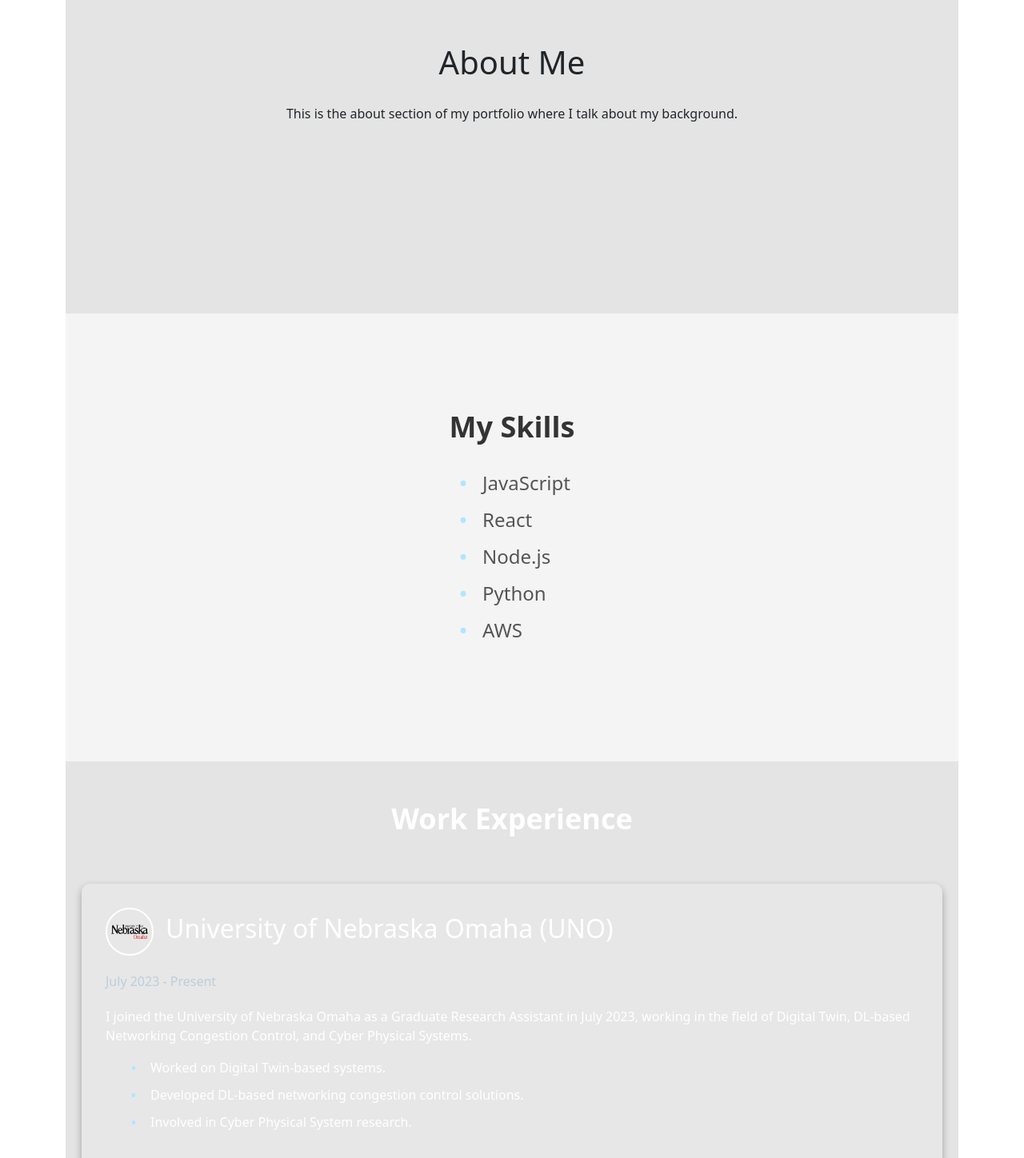
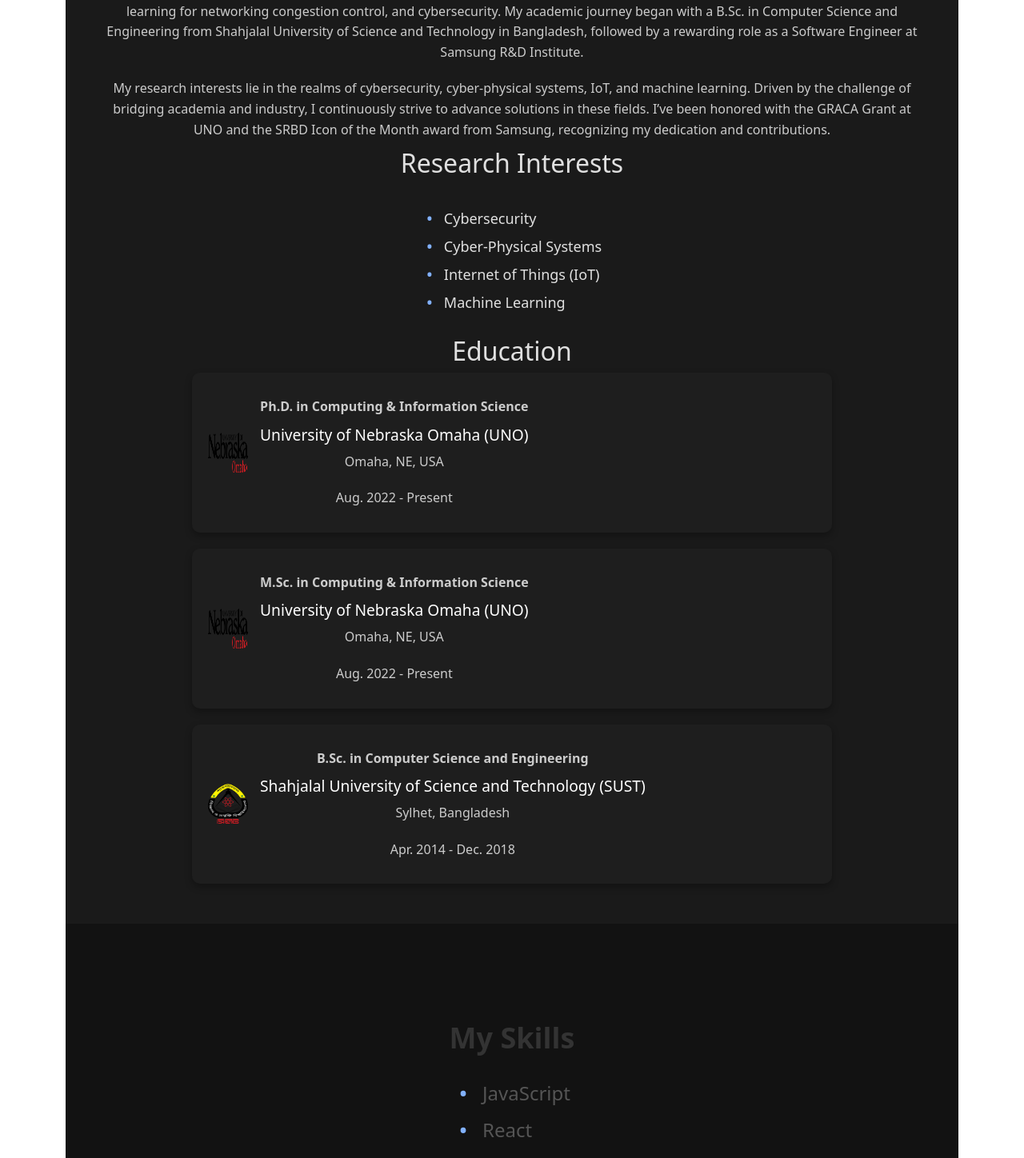
Before and after one commit to ruman23/portfolio, a React (Create React App) app: page / in a window 1280 px wide. Shown: the part 628-2076 px from the top of the page at 80% size. Built offline with nearby package versions, Linux system fonts and the light colour scheme.

Commit message:
rewrote the about me

```diff
--- a/package.json
+++ b/package.json
@@ -6,6 +6,7 @@
     "@testing-library/jest-dom": "^5.17.0",
     "@testing-library/react": "^13.4.0",
     "@testing-library/user-event": "^13.5.0",
+    "bibtex-parse-js": "^0.0.24",
     "bootstrap": "^5.3.3",
     "react": "^18.3.1",
     "react-dom": "^18.3.1",
--- a/src/App.css
+++ b/src/App.css
@@ -18,25 +18,25 @@ section {
 
 /* Section specific styling */
 #home {
-  background-color: #f4f4f4;
+  background-color: #121212;
 }
 
 #about {
-  background-color: #e4e4e4;
+  background-color: #1a1a1a;
 }
 
 #skills {
-  background-color: #f4f4f4;
+  background-color: #121212;
 }
 
 #experience {
-  background-color: #e4e4e4;
+  background-color: #1a1a1a;
 }
 
 #portfolio {
-  background-color: #f4f4f4;
+  background-color: #121212;
 }
 
 #contact {
-  background-color: #e4e4e4;
+  background-color: #1a1a1a;
 }
--- a/src/components/About.css
+++ b/src/components/About.css
@@ -1,23 +1,114 @@
+/* About Section Styling */
 #about {
+  padding: 50px;
+  text-align: center;
   display: flex;
   flex-direction: column;
-  justify-content: center; /* Centers content vertically when needed */
-  align-items: center;     /* Centers content horizontally */
-  padding: 50px;
-  text-align: center;      /* Centers text inside the element */
+  align-items: center;
+  color: #e0e0e0;
 }
 
-/* Optional: For consistent appearance on larger screens */
-@media (min-width: 768px) {
-  #about {
-    min-height: 70vh;      /* Sets a minimum height on larger screens */
-  }
-}
-
+/* Heading and Paragraph Styling */
 #about h1 {
-  margin-top: 0;           /* Removes default margin on the h1 */
+  font-size: 2rem;
+  margin-bottom: 20px;
+  color: #ffffff;
 }
 
 #about p {
-  margin-top: 20px;        /* Adds space between the h1 and the paragraph */
+  font-size: 1rem;
+  margin: 10px 0;
+  line-height: 1.6;
+  color: #cccccc;
 }
+
+/* Research Interests Styling */
+.research-interests {
+  list-style: none;
+  padding: 0;
+  margin: 20px 0;
+}
+
+.research-interests li {
+  font-size: 18px;
+  margin: 8px 0;
+  color: #e0e0e0;
+}
+
+/* Education Section Styling */
+.education-container {
+  display: flex;
+  flex-direction: column;
+  gap: 20px;
+  width: 100%;
+  max-width: 800px;
+}
+
+.education-item {
+  display: flex;
+  flex-direction: row;
+  align-items: center;
+  border-radius: 10px;
+  padding: 20px;
+  box-shadow: 0 4px 10px rgba(0, 0, 0, 0.3);
+  background-color: #1e1e1e;
+}
+
+.logo-title {
+  display: flex;
+  flex-direction: row;
+  align-items: center;
+  gap: 15px;
+}
+
+.education-logo {
+  width: 50px;
+  height: 50px;
+  border-radius: 8px;
+}
+
+.education-details {
+  display: flex;
+  flex-direction: column;
+}
+
+.education-details .degree {
+  font-size: 1.1rem;
+  font-weight: bold;
+  margin-bottom: 4px;
+  color: #e0e0e0;
+}
+
+.education-details h3 {
+  font-size: 1.2rem;
+  margin: 0;
+  color: #ffffff;
+}
+
+.education-details .location {
+  font-size: 0.9rem;
+  color: #888888;
+}
+
+.education-details .dates {
+  font-size: 0.9rem;
+  color: #666666;
+}
+
+/* Responsive Styling */
+@media (max-width: 768px) {
+  .education-container {
+    flex-direction: column;
+  }
+
+  .education-item {
+    flex-direction: column;
+    align-items: center;
+    text-align: center;
+  }
+
+  .logo-title {
+    flex-direction: column;
+    align-items: center;
+  }
+}
--- a/src/components/About.js
+++ b/src/components/About.js
@@ -1,11 +1,67 @@
 import React from 'react';
-import './About.css'; // Add this to import the CSS file
+import './About.css';
+import unoLogo from '../assets/uno_logo.png';
+import sustLogo from '../assets/sust_logo.png';
 
 function About() {
   return (
     <section id="about">
       <h1>About Me</h1>
-      <p>This is the about section of my portfolio where I talk about my background.</p>
+      <p>
+        I’m Md Ruman Islam, a dedicated researcher and software engineer with a keen focus on computing and information science. Currently, I’m pursuing my Ph.D. at the University of Nebraska Omaha, where I work on innovative topics like digital twins, deep learning for networking congestion control, and cybersecurity. My academic journey began with a B.Sc. in Computer Science and Engineering from Shahjalal University of Science and Technology in Bangladesh, followed by a rewarding role as a Software Engineer at Samsung R&D Institute.
+      </p>
+      <p>
+        My research interests lie in the realms of cybersecurity, cyber-physical systems, IoT, and machine learning. Driven by the challenge of bridging academia and industry, I continuously strive to advance solutions in these fields. I’ve been honored with the GRACA Grant at UNO and the SRBD Icon of the Month award from Samsung, recognizing my dedication and contributions.
+      </p>
+
+      <h2>Research Interests</h2>
+      <ul className="research-interests">
+        <li>Cybersecurity</li>
+        <li>Cyber-Physical Systems</li>
+        <li>Internet of Things (IoT)</li>
+        <li>Machine Learning</li>
+      </ul>
+
+      <h2>Education</h2>
+
+      <div className="education-container">
+        <div className="education-item">
+          <div className="logo-title">
+            <img src={unoLogo} alt="UNO Logo" className="education-logo" />
+            <div className="education-details">
+              <p className="degree">Ph.D. in Computing & Information Science</p>
+              <h3>University of Nebraska Omaha (UNO)</h3>
+              <p className="location">Omaha, NE, USA</p>
+              <p className="dates">Aug. 2022 - Present</p>
+            </div>
+          </div>
+        </div>
+
+        <div className="education-item">
+          <div className="logo-title">
+            <img src={unoLogo} alt="UNO Logo" className="education-logo" />
+            <div className="education-details">
+              <p className="degree">M.Sc. in Computing & Information Science</p>
+              <h3>University of Nebraska Omaha (UNO)</h3>
+              <p className="location">Omaha, NE, USA</p>
+              <p className="dates">Aug. 2022 - Present</p>
+            </div>
+          </div>
+        </div>
+
+        <div className="education-item">
+          <div className="logo-title">
+            <img src={sustLogo} alt="SUST Logo" className="education-logo" />
+            <div className="education-details">
+              <p className="degree">B.Sc. in Computer Science and Engineering</p>
+              <h3>Shahjalal University of Science and Technology (SUST)</h3>
+              <p className="location">Sylhet, Bangladesh</p>
+              <p className="dates">Apr. 2014 - Dec. 2018</p>
+            </div>
+          </div>
+        </div>
+      </div>
+
     </section>
   );
 }
--- a/src/components/Contact.js
+++ b/src/components/Contact.js
@@ -1,13 +1,35 @@
-import React from 'react';
+import React, { useState } from 'react';
 import './Contact.css';
+import { HiOutlineMail } from "react-icons/hi";
+import { CiLinkedin } from "react-icons/ci";
 
 function Contact() {
+  const [copied, setCopied] = useState(false);
+
+  const handleCopyEmail = () => {
+    navigator.clipboard.writeText("mail2ruman.i@gmail.com");
+    setCopied(true);
+    setTimeout(() => setCopied(false), 2000); // Hide the message after 2 seconds
+  };
+
   return (
-    <section id="contact" style={{padding: '50px'}}>
+    <section id="contact">
       <h1>Contact Me</h1>
-      <p>Feel free to reach out to me at:</p>
-      <p>Email: yourname@example.com</p>
-      <p>LinkedIn: <a href="https://linkedin.com/in/ruman-i">Your LinkedIn</a></p>
+      <p>If you would like to connect, discuss a project, or have any questions, please feel free to reach out:</p>
+
+      <div className="contact-details">
+        <p onClick={handleCopyEmail} className="click-to-copy">
+          <HiOutlineMail className="contact-icon" />
+          <strong>Email:</strong> <span className="contact-info">mail2ruman.i@gmail.com</span>
+        </p>
+        {copied && <span className="copy-confirmation">Email copied to clipboard!</span>}
+        <p>
+          <CiLinkedin className="contact-icon" />
+          <strong>LinkedIn:</strong> <span className="contact-info"><a href="https://linkedin.com/in/ruman-i" target="_blank" rel="noopener noreferrer">linkedin.com/in/ruman-i</a></span>
+        </p>
+      </div>
+
+      <p className="thank-you-message">Thank you for browsing my website and for taking the time to scroll down!</p>
     </section>
   );
 }
--- a/src/components/Experience.css
+++ b/src/components/Experience.css
@@ -1,12 +1,12 @@
 /* General Section Styling */
 .experience-section {
   padding: 50px 20px;
-  color: white;
+  color: #e0e0e0; /* Light text for readability */
   display: flex;
   flex-direction: column;
   align-items: center;
   text-align: center;
-}
+  }
 
 .title-container h1 {
   font-size: 36px;
@@ -20,18 +20,18 @@
   display: flex;
   flex-direction: column;
   gap: 30px;
-  max-width: 1200px;
+  max-width: 800px;
   width: 100%;
 }
 
 /* Experience Details Card */
 .experience-details {
-  background-color: rgba(255, 255, 255, 0.1);
+  background-color: #1e1e1e; /* Semi-transparent dark background */
   padding: 30px;
   border-radius: 10px;
-  box-shadow: 0 4px 10px rgba(0, 0, 0, 0.3);
+  box-shadow: 0 4px 10px rgba(0, 0, 0, 0.5); /* Darker shadow for better contrast */
   text-align: left;
-  color: #ffffff;
+  color: #e0e0e0;
 }
 
 /* Logo and Company Name Alignment */
@@ -60,7 +60,7 @@
 
 .duration {
   font-size: 16px;
-  color: #bccedc;
+  color: #bccedc; /* Softer blue-gray text */
   margin-bottom: 20px;
 }
 
@@ -78,7 +78,7 @@ li {
 
 li::before {
   content: '•';
-  color: #b0e6ff;
+  color: #82b1ff; /* Lighter blue for list bullets */
   font-weight: bold;
   display: inline-block;
   width: 1em;
@@ -88,15 +88,15 @@ li::before {
 /* Responsive Adjustments for Mobile Screens */
 @media (max-width: 768px) {
   .company-logo {
-    width: 40px; /* Smaller logo for mobile */
+    width: 40px;
     height: 40px;
   }
 
   .company-info h2 {
-    font-size: 20px; /* Smaller font size for mobile */
+    font-size: 20px;
   }
 
   .title-container h1 {
-    font-size: 28px; /* Adjust title font size on mobile */
+    font-size: 28px;
   }
 }
--- a/src/components/Experience.js
+++ b/src/components/Experience.js
@@ -6,22 +6,12 @@ const Experience = () => {
     {
       company: "University of Nebraska Omaha (UNO)",
       logo: require('../assets/uno_logo.png'),
-      duration: "July 2023 - Present",
-      description: `I joined the University of Nebraska Omaha as a Graduate Research Assistant in July 2023,
-      working in the field of Digital Twin, DL-based Networking Congestion Control, and Cyber Physical Systems.`,
+      duration: "Aug 2022 - Present",
+      description: `I have been working as a Graduate Research Assistant at the University of Nebraska Omaha since August 2022. My work spans Digital Twin, DL-based Networking Congestion Control, Cyber Physical Systems, Networking Security and Privacy, Virtual Reality Privacy, and Machine Learning (ML) for IoT's Congestion Control.`,
       tasks: [
         "Worked on Digital Twin-based systems.",
         "Developed DL-based networking congestion control solutions.",
-        "Involved in Cyber Physical System research."
-      ]
-    },
-    {
-      company: "University of Nebraska Omaha (UNO)",
-      logo: require('../assets/uno_logo.png'),
-      duration: "Aug 2022 - June 2023",
-      description: `Worked as a Graduate Research Assistant focusing on Networking Security and Privacy,
-      Virtual Reality Privacy, and Machine Learning (ML) for IoT’s Congestion Control.`,
-      tasks: [
+        "Involved in Cyber Physical System research.",
         "Researched networking security and privacy.",
         "Worked on Virtual Reality Privacy projects.",
         "Developed ML models for IoT’s congestion control."
```
Also changed, not shown: src/components/Contact.css (+67 -10 lines), src/components/Portfolio.css (+49 -20 lines), src/components/Portfolio.js (+61 -1 lines), src/assets/sust_logo.png (added), 1 other file (tests, documents, lock files or other folders).
